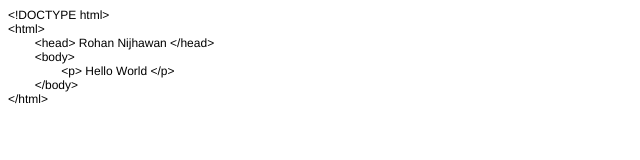
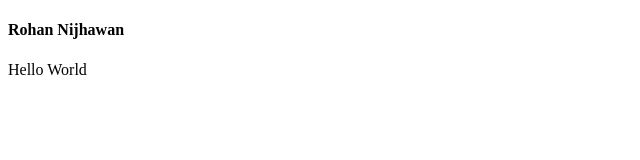
Before and after one commit to Rohacrates/rohacrates.github.io, a plain HTML site: page index.html in a window 1280 px wide. Shown: the whole page, without its empty margins (0-640 px from the left). Drawn offline with Linux system fonts and the light colour scheme.

Commit message:
Actually wrote some HTML - again

```diff
--- a/index.html
+++ b/index.html
@@ -1,23 +1,10 @@
-<!DOCTYPE html PUBLIC "-//W3C//DTD HTML 4.01//EN" "http://www.w3.org/TR/html4/strict.dtd">
+<!DOCTYPE html>
 <html>
-<head>
-  <meta http-equiv="Content-Type" content="text/html; charset=utf-8">
-  <meta http-equiv="Content-Style-Type" content="text/css">
-  <title></title>
-  <meta name="Generator" content="Cocoa HTML Writer">
-  <meta name="CocoaVersion" content="1348.17">
-  <style type="text/css">
-    p.p1 {margin: 0.0px 0.0px 0.0px 0.0px; font: 12.0px Helvetica}
-    span.Apple-tab-span {white-space:pre}
-  </style>
-</head>
-<body>
-<p class="p1">&lt;!DOCTYPE html&gt;</p>
-<p class="p1">&lt;html&gt;</p>
-<p class="p1"><span class="Apple-tab-span">	</span>&lt;head&gt; Rohan Nijhawan &lt;/head&gt;</p>
-<p class="p1"><span class="Apple-tab-span">	</span>&lt;body&gt;</p>
-<p class="p1"><span class="Apple-tab-span">	</span><span class="Apple-tab-span">	</span>&lt;p&gt; Hello World &lt;/p&gt;</p>
-<p class="p1"><span class="Apple-tab-span">	</span>&lt;/body&gt;</p>
-<p class="p1">&lt;/html&gt;</p>
-</body>
+	<head>
+		<title> Rohan Nijhawan </title>
+	</head>
+	<body>
+		<h4> Rohan Nijhawan </h4>
+		<p> Hello World </p>
+	</body>
 </html>
```
